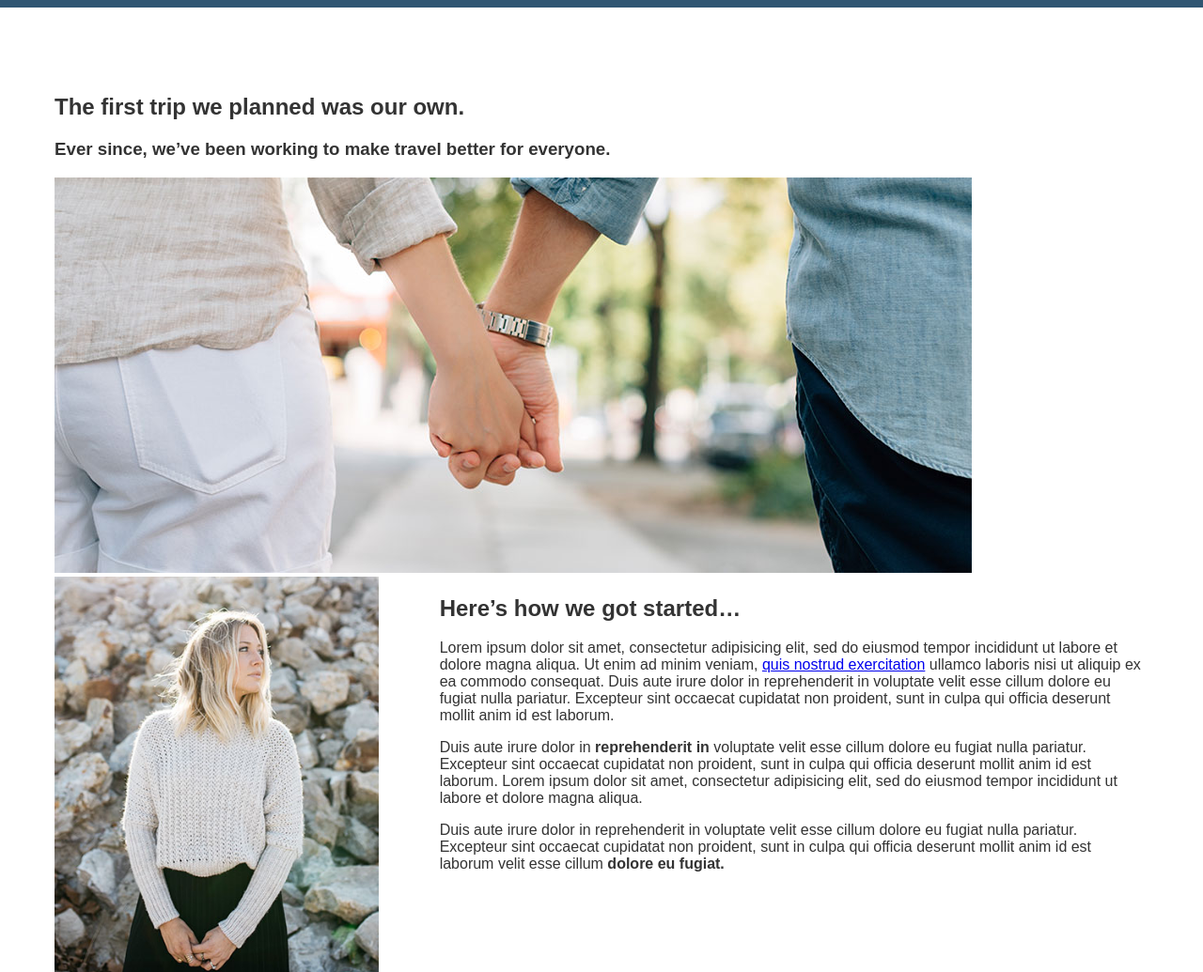
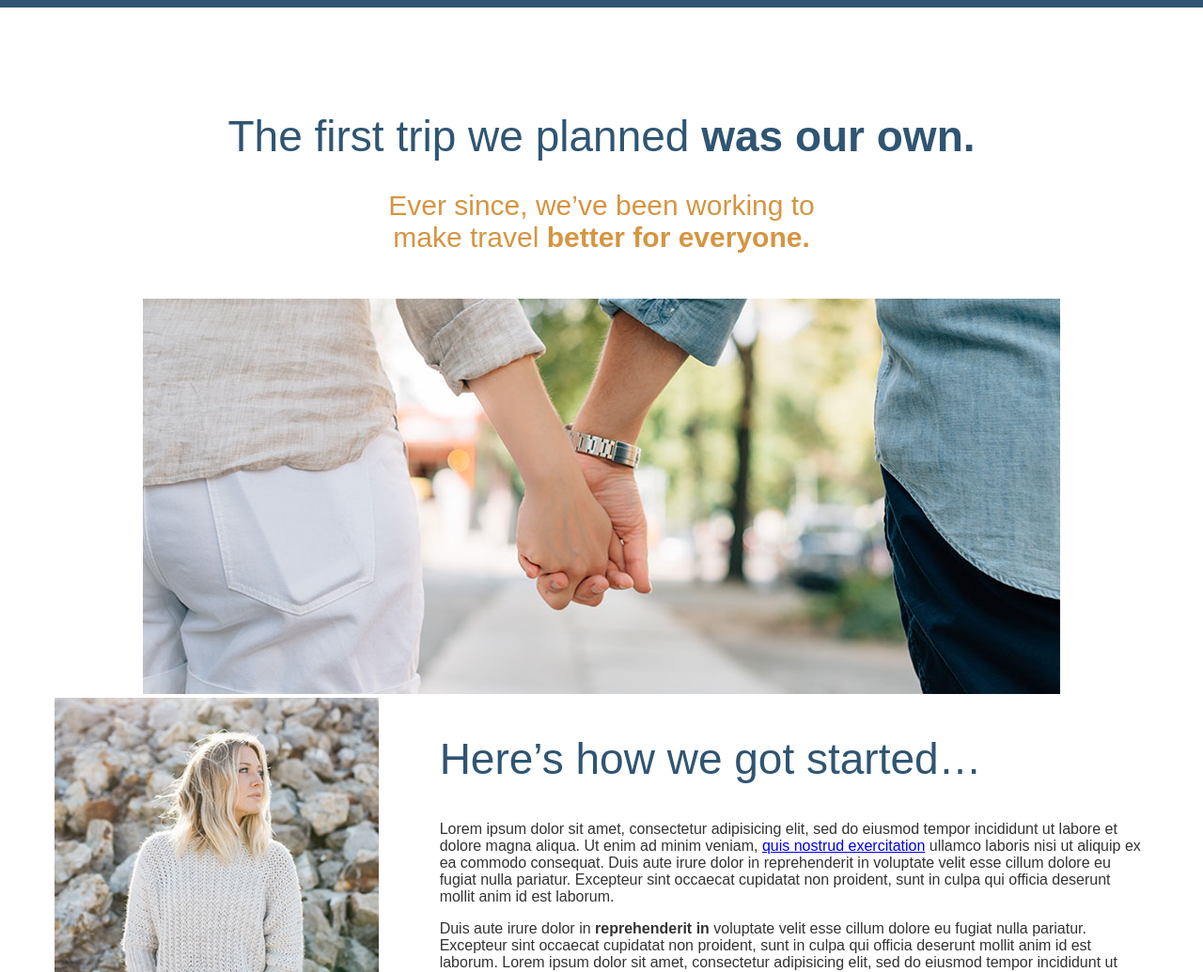
Before and after one commit to chrisco/ts, a website: page app/index.html in a window 1280 px wide. Shown: the part 770-1805 px from the top of the page at 94% size. Drawn offline with Linux system fonts and the light colour scheme.

Commit message:
Style headlines new file:   app/assets/styles/modules/_headline.css modified:   app/assets/styles/modules/_page-section.css modified:   app/assets/styles/modules/_wrapper.css modified:   app/assets/styles/styles.css modified:   app/index.html modified:   app/temp/styles/styles.css

```diff
--- /dev/null
+++ b/app/assets/styles/modules/_headline.css
@@ -0,0 +1,43 @@
+.headline {
+  font-size: 1.9rem;
+  font-weight: 300;
+  color: $mainBlue;
+
+  @mixin atSmall {
+    font-size: 2.875rem;
+  }
+
+  &--centered {
+    text-align: center;
+  }
+
+  &--orange {
+    color: $mainOrange;
+  }
+
+  &--small {
+    font-size: 1.2rem;
+
+    @mixin atSmall {
+      font-size: 1.875rem;
+    }
+  }
+
+  &--narrow {
+    max-width: 500px;
+    margin-left: auto;
+    margin-right: auto;
+  }
+
+  &--light {
+    font-weight: 100;
+  }
+
+  &--b-margin-small {
+    margin-bottom: 0.5em;
+  }
+
+  &--b-margin-large {
+    margin-bottom: 1.6em;
+  }
+}
--- a/app/assets/styles/modules/_page-section.css
+++ b/app/assets/styles/modules/_page-section.css
@@ -1,5 +1,9 @@
 .page-section {
-  padding: 4.5rem 0;
+  padding: 1.2rem 0;
+
+  @mixin atMedium {
+    padding: 4.5rem 0;
+  }
 
   &--blue {
     background-color: $mainBlue;
--- a/app/assets/styles/modules/_wrapper.css
+++ b/app/assets/styles/modules/_wrapper.css
@@ -5,4 +5,13 @@
   margin-left: auto;
   margin-right: auto;
   overflow: hidden;
+
+  &--medium {
+    max-width: 976px;
+  }
+
+  .wrapper {
+    padding-left: 0;
+    padding-right: 0;
+  }
 }
--- a/app/assets/styles/styles.css
+++ b/app/assets/styles/styles.css
@@ -7,3 +7,4 @@
 @import "modules/_wrapper";
 @import "modules/_page-section";
 @import "modules/_row.css";
+@import "modules/_headline";
--- a/app/index.html
+++ b/app/index.html
@@ -28,8 +28,7 @@
       <source srcset="assets/images/hero--large.jpg 1920w, assets/images/hero--large-hi-dpi.jpg 3840w" media="(min-width: 1380px)">
       <source srcset="assets/images/hero--medium.jpg 1380w, assets/images/hero--medium-hi-dpi.jpg 2760w" media="(min-width: 990px)">
       <source srcset="assets/images/hero--small.jpg 990w, assets/images/hero--small-hi-dpi.jpg 1980w" media="(min-width: 640px)">
-      <img srcset="assets/images/hero--smaller.jpg 640w, assets/images/hero--smaller-hi-dpi.jpg 1280w" alt="Coastal view of ocean and mountains"
-        class="large-hero__image">
+      <img srcset="assets/images/hero--smaller.jpg 640w, assets/images/hero--smaller-hi-dpi.jpg 1280w" alt="Coastal view of ocean and mountains" class="large-hero__image">
     </picture>
     <div class="large-hero__text-content">
       <div class="wrapper">
@@ -43,28 +42,23 @@
 
   <div id="our-beginning" class="page-section">
     <div class="wrapper">
-      <h2>The first trip we planned was our own.</h2>
-      <h3>Ever since, we&rsquo;ve been working to make travel better for everyone.</h3>
-      <img src="assets/images/first-trip.jpg" alt="Couple walking down a street.">
+      <h2 class="headline headline--centered headline--light headline--b-margin-small">The first trip we planned <strong>was our own.</strong></h2>
+      <h3 class="headline headline--centered headline--orange headline--small headline--narrow headline--light headline--b-margin-large">Ever since, we&rsquo;ve been working to make travel <strong>better for everyone.</strong></h3>
+      <div class="wrapper wrapper--medium">
+        <img src="assets/images/first-trip.jpg" alt="Couple walking down a street.">
+      </div>
       <div class="row row--gutters">
         <div class="row__medium-4">
           <img src="assets/images/our-start.jpg" alt="Our founder, Jane Doe">
         </div>
         <div class="row__medium-8">
-          <h2>Here&rsquo;s how we got started&hellip;</h2>
-          <p>Lorem ipsum dolor sit amet, consectetur adipisicing elit, sed do eiusmod tempor incididunt ut labore et dolore
-            magna aliqua. Ut enim ad minim veniam, <a href="#">quis nostrud exercitation</a> ullamco laboris nisi ut aliquip
-            ex ea commodo consequat. Duis aute irure dolor in reprehenderit in voluptate velit esse cillum dolore eu fugiat
-            nulla pariatur. Excepteur sint occaecat cupidatat non proident, sunt in culpa qui officia deserunt mollit anim
-            id est laborum.
+          <h2 class="headline">Here&rsquo;s how we got started&hellip;</h2>
+          <p>Lorem ipsum dolor sit amet, consectetur adipisicing elit, sed do eiusmod tempor incididunt ut labore et dolore magna aliqua. Ut enim ad minim veniam, <a href="#">quis nostrud exercitation</a> ullamco laboris nisi ut aliquip ex ea commodo consequat.
+            Duis aute irure dolor in reprehenderit in voluptate velit esse cillum dolore eu fugiat nulla pariatur. Excepteur sint occaecat cupidatat non proident, sunt in culpa qui officia deserunt mollit anim id est laborum.
           </p>
-          <p>Duis aute irure dolor in <strong>reprehenderit in</strong> voluptate velit esse cillum dolore eu fugiat nulla pariatur.
-            Excepteur sint occaecat cupidatat non proident, sunt in culpa qui officia deserunt mollit anim id est laborum.
-            Lorem ipsum dolor sit amet, consectetur adipisicing elit, sed do eiusmod tempor incididunt ut labore et dolore
-            magna aliqua.</p>
-          <p>Duis aute irure dolor in reprehenderit in voluptate velit esse cillum dolore eu fugiat nulla pariatur. Excepteur
-            sint occaecat cupidatat non proident, sunt in culpa qui officia deserunt mollit anim id est laborum velit esse
-            cillum
+          <p>Duis aute irure dolor in <strong>reprehenderit in</strong> voluptate velit esse cillum dolore eu fugiat nulla pariatur. Excepteur sint occaecat cupidatat non proident, sunt in culpa qui officia deserunt mollit anim id est laborum. Lorem ipsum
+            dolor sit amet, consectetur adipisicing elit, sed do eiusmod tempor incididunt ut labore et dolore magna aliqua.</p>
+          <p>Duis aute irure dolor in reprehenderit in voluptate velit esse cillum dolore eu fugiat nulla pariatur. Excepteur sint occaecat cupidatat non proident, sunt in culpa qui officia deserunt mollit anim id est laborum velit esse cillum
             <strong>dolore eu fugiat.</strong></p>
         </div>
       </div>
@@ -78,23 +72,19 @@
 
       <img src="assets/images/icons/rain.svg">
       <h3>We&rsquo;ll Watch the Weather</h3>
-      <p>Download our app and we&rsquo;ll send you a notice if it&rsquo;s about to rain in the next 20 minutes around your current
-        location. A good rain can be refreshing, but sometimes you just want to stay dry.</p>
+      <p>Download our app and we&rsquo;ll send you a notice if it&rsquo;s about to rain in the next 20 minutes around your current location. A good rain can be refreshing, but sometimes you just want to stay dry.</p>
 
       <img src="assets/images/icons/globe.svg">
       <h3>Global Guides</h3>
-      <p>We&rsquo;ve scoured the entire planet for the best retreats and beautiful vistas. If there&rsquo;s a corner of the
-        world you want to escape to we know the most scenic and inspiring locations.</p>
+      <p>We&rsquo;ve scoured the entire planet for the best retreats and beautiful vistas. If there&rsquo;s a corner of the world you want to escape to we know the most scenic and inspiring locations.</p>
 
       <img src="assets/images/icons/wifi.svg">
       <h3>Wi-Fi Waypoints</h3>
-      <p>We only send you on trips to places we can personally vouch for as being amazing. Which means we&rsquo;ve mapped out
-        where local wi-fi spots are and marked them in our app&rsquo;s map view.</p>
+      <p>We only send you on trips to places we can personally vouch for as being amazing. Which means we&rsquo;ve mapped out where local wi-fi spots are and marked them in our app&rsquo;s map view.</p>
 
       <img src="assets/images/icons/fire.svg">
       <h3>Survival Kit</h3>
-      <p>Everytime you book an escape with us we send you a survival kit with the finest materials. The kit will allow you to
-        setup a tent, start a fire, scratch your own back and lower your taxes.</p>
+      <p>Everytime you book an escape with us we send you a survival kit with the finest materials. The kit will allow you to setup a tent, start a fire, scratch your own back and lower your taxes.</p>
     </div>
   </div>
 
@@ -105,24 +95,21 @@
     <img src="assets/images/testimonial-jane.jpg">
     <h3>Jane Doe</h3>
     <h3>9 Time Escaper</h3>
-    <p>&ldquo;Duis aute irure dolor in reprehenderit in voluptate velit esse cillum dolore eu fugiat nulla pariatur. Excepteur
-      sint occaecat cupidatat non proident, sunt in culpa qui officia deserunt mollit anim id est laborum. Lorem ipsum dolor
-      sit amet, consectetur adipisicing elit, sed do eiusmod tempor incididunt ut labore et dolore magna aliqua.&rdquo;</p>
+    <p>&ldquo;Duis aute irure dolor in reprehenderit in voluptate velit esse cillum dolore eu fugiat nulla pariatur. Excepteur sint occaecat cupidatat non proident, sunt in culpa qui officia deserunt mollit anim id est laborum. Lorem ipsum dolor sit amet,
+      consectetur adipisicing elit, sed do eiusmod tempor incididunt ut labore et dolore magna aliqua.&rdquo;</p>
 
     <img src="assets/images/testimonial-john.jpg">
     <h3>John Smith</h3>
     <h3>4 Time Escaper</h3>
-    <p>&ldquo;Duis aute irure dolor in reprehenderit in voluptate velit esse cillum dolore eu fugiat nulla pariatur. Excepteur
-      sint occaecat cupidatat non proident, sunt in culpa qui officia deserunt mollit anim id est laborum. Lorem ipsum dolor
-      sit amet, consectetur.&rdquo;
+    <p>&ldquo;Duis aute irure dolor in reprehenderit in voluptate velit esse cillum dolore eu fugiat nulla pariatur. Excepteur sint occaecat cupidatat non proident, sunt in culpa qui officia deserunt mollit anim id est laborum. Lorem ipsum dolor sit amet,
+      consectetur.&rdquo;
     </p>
 
     <img src="assets/images/testimonial-cat.jpg">
     <h3>Cat McKitty</h3>
     <h3>6 Time Escaper</h3>
-    <p>&ldquo;Duis aute irure dolor in reprehenderit in voluptate velit esse cillum dolore eu fugiat nulla pariatur. Excepteur
-      sint occaecat cupidatat non proident, sunt in culpa qui officia deserunt mollit anim id est laborum. Lorem ipsum dolor
-      sit amet, consectetur adipisicing elit, sed do eiusmod tempor incididunt ut.&rdquo;</p>
+    <p>&ldquo;Duis aute irure dolor in reprehenderit in voluptate velit esse cillum dolore eu fugiat nulla pariatur. Excepteur sint occaecat cupidatat non proident, sunt in culpa qui officia deserunt mollit anim id est laborum. Lorem ipsum dolor sit amet,
+      consectetur adipisicing elit, sed do eiusmod tempor incididunt ut.&rdquo;</p>
   </div>
 
   <footer>
--- a/app/temp/styles/styles.css
+++ b/app/temp/styles/styles.css
@@ -526,8 +526,24 @@ img {
   overflow: hidden;
 }
 
+.wrapper--medium {
+    max-width: 976px;
+}
+
+.wrapper .wrapper {
+    padding-left: 0;
+    padding-right: 0;
+}
+
 .page-section {
-  padding: 4.5rem 0;
+  padding: 1.2rem 0;
+}
+
+@media(min-width: 800px) {
+
+    .page-section {
+        padding: 4.5rem 0;
+    }
 }
 
 .page-section--blue {
@@ -561,3 +577,53 @@ img {
         width: 66.66%;
     }
 }
+
+.headline {
+  font-size: 1.9rem;
+  font-weight: 300;
+  color: #2f5572;
+}
+
+@media(min-width: 530px) {
+
+    .headline {
+        font-size: 2.875rem;
+    }
+}
+
+.headline--centered {
+    text-align: center;
+}
+
+.headline--orange {
+    color: #d59541;
+}
+
+.headline--small {
+    font-size: 1.2rem;
+}
+
+@media(min-width: 530px) {
+
+    .headline--small {
+        font-size: 1.875rem;
+    }
+}
+
+.headline--narrow {
+    max-width: 500px;
+    margin-left: auto;
+    margin-right: auto;
+}
+
+.headline--light {
+    font-weight: 100;
+}
+
+.headline--b-margin-small {
+    margin-bottom: 0.5em;
+}
+
+.headline--b-margin-large {
+    margin-bottom: 1.6em;
+}
```
Also changed, not shown: README.md.
